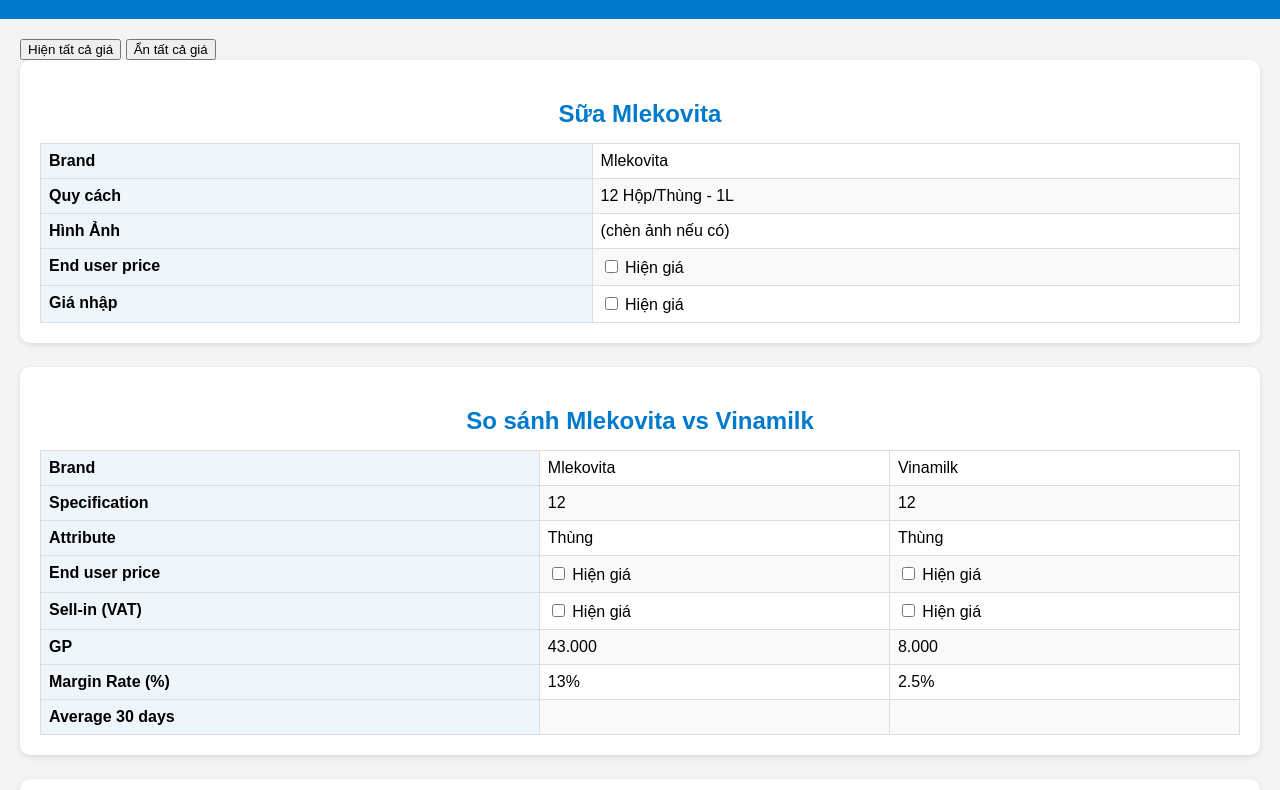
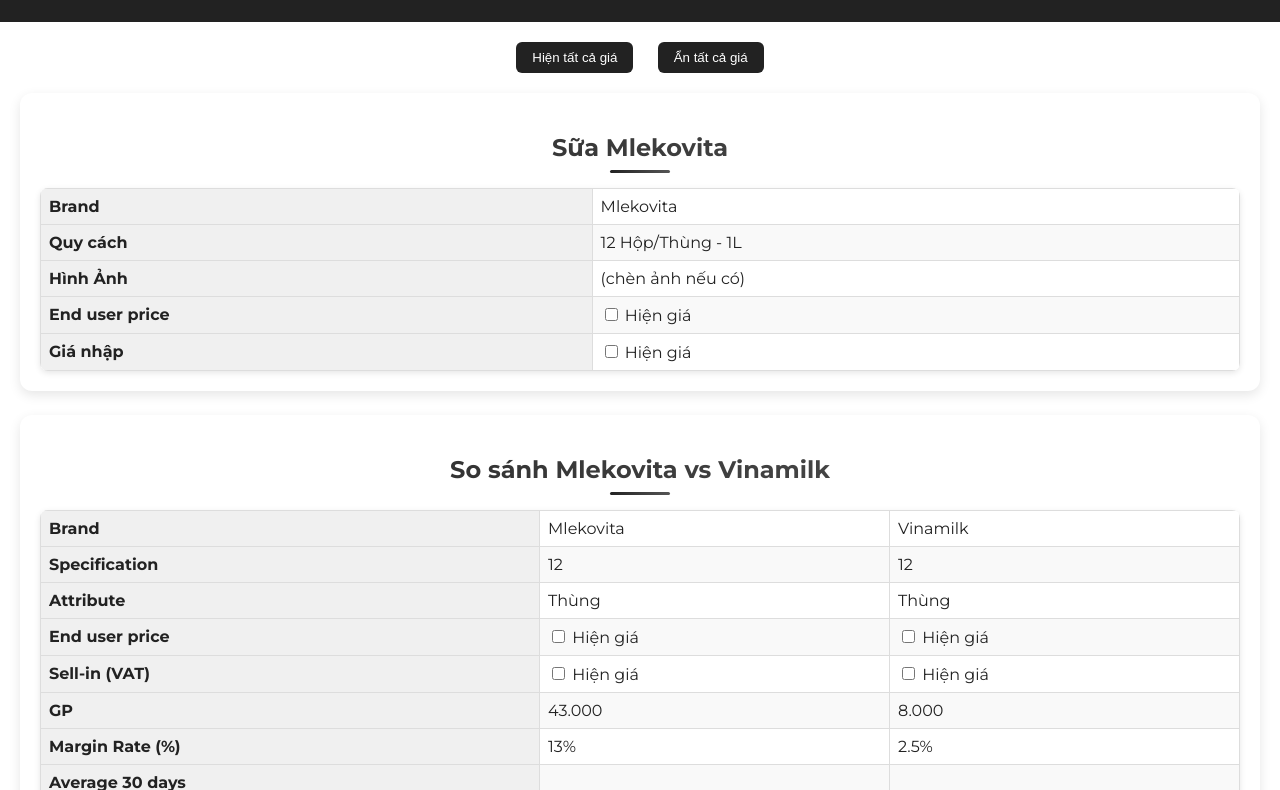
Before and after one commit to xuanvutran06-web/Clone, a plain HTML site: page index.html in a window 1280 px wide. Shown: the part 119-909 px from the top of the page. Drawn offline with Linux system fonts and the light colour scheme.

Commit message:
Update style.css

```diff
--- a/style.css
+++ b/style.css
@@ -1,11 +1,12 @@
 body {
-  font-family: Arial, sans-serif;
-  background: #f4f4f4;
+  font-family: 'Montserrat', sans-serif;
+  background: #fff;
+  color: #222;
   margin: 0;
 }
 
 .header {
-  background: #007acc;
+  background: #222;
   color: #fff;
   padding: 16px;
   text-align: center;
@@ -18,24 +19,58 @@
 
 main { padding: 20px; }
 
+.controls {
+  text-align: center;
+  margin-bottom: 20px;
+}
+.controls button {
+  margin: 0 10px;
+  padding: 8px 16px;
+  border: none;
+  border-radius: 6px;
+  background: #222;
+  color: #fff;
+  cursor: pointer;
+  transition: background 0.3s;
+}
+.controls button:hover {
+  background: #444;
+}
+
 .slide {
   background: #fff;
   padding: 20px;
-  border-radius: 10px;
-  box-shadow: 0 2px 6px rgba(0,0,0,0.1);
+  border-radius: 12px;
+  box-shadow: 0 4px 12px rgba(0,0,0,0.1);
   margin-bottom: 24px;
 }
 
 .slide h2 {
   text-align: center;
   margin-bottom: 15px;
-  color: #007acc;
+  font-weight: 700;
+  background: linear-gradient(to right, #222, #555);
+  -webkit-background-clip: text;
+  -webkit-text-fill-color: transparent;
+  position: relative;
+}
+.slide h2::after {
+  content: "";
+  display: block;
+  width: 60px;
+  height: 3px;
+  background: linear-gradient(to right, #222, #555);
+  margin: 8px auto 0;
+  border-radius: 2px;
 }
 
 table {
   width: 100%;
   border-collapse: collapse;
   margin-top: 10px;
+  border-radius: 8px;
+  overflow: hidden;
+  box-shadow: 0 2px 6px rgba(0,0,0,0.1);
 }
 
 td {
@@ -52,10 +87,16 @@
   background-color: #ffffff;
 }
 
+/* hover highlight */
+tr:hover {
+  background-color: #eaf6ff;
+  transition: background-color 0.3s ease;
+}
+
 /* in đậm cột tiêu chí */
 .label {
   font-weight: bold;
-  background-color: #eef6fb;
+  background-color: #f0f0f0;
 }
 
 label {
@@ -65,10 +106,10 @@
 .price {
   font-weight: 600;
   color: #222;
-  opacity: 0;             /* ẩn mặc định */
-  transition: opacity 0.6s ease-in; /* hiệu ứng fade-in */
+  opacity: 0;
+  transition: opacity 0.6s ease-in;
 }
 
 .price.show {
-  opacity: 1;             /* khi hiện thì fade-in */
+  opacity: 1;
 }
```
